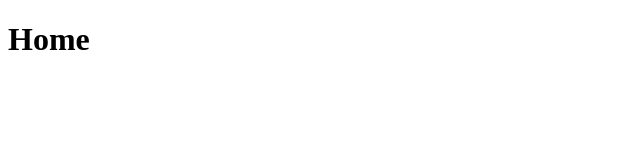
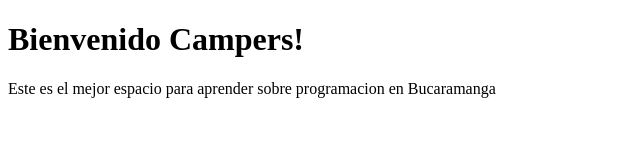
Before and after one commit to Pablo-cyber123/Git-branch-conflicto, a plain HTML site: page home.html in a window 1280 px wide. Shown: the whole page, without its empty margins (0-640 px from the left). Drawn offline with Linux system fonts and the light colour scheme.

```diff
--- a/home.html
+++ b/home.html
@@ -6,6 +6,7 @@
     <title>Home</title>
 </head>
 <body>
-    <h1>Home</h1>
+    <h1>Bienvenido Campers!</h1>
+    <p>Este es el mejor espacio para aprender sobre programacion en Bucaramanga</p>
 </body>
 </html>
```
